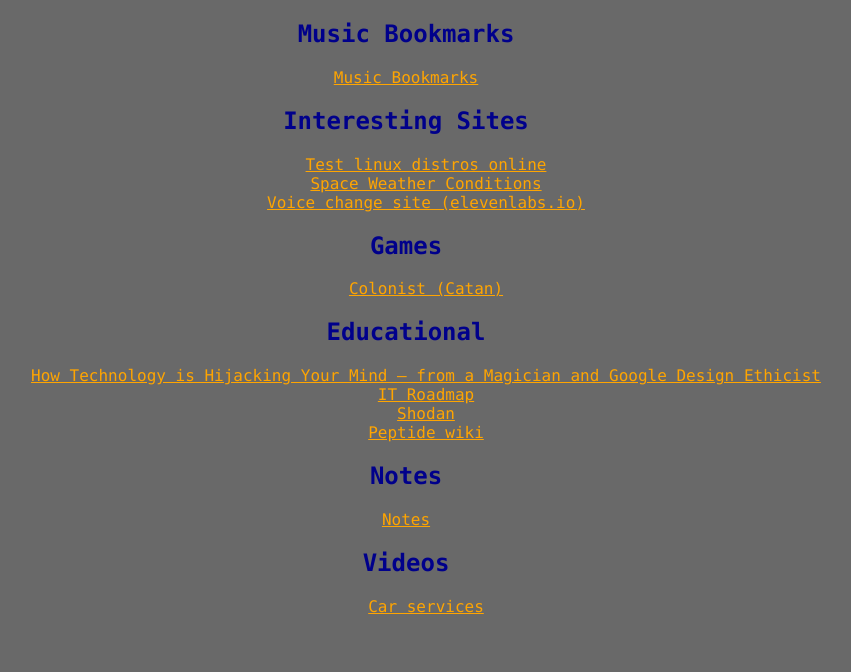
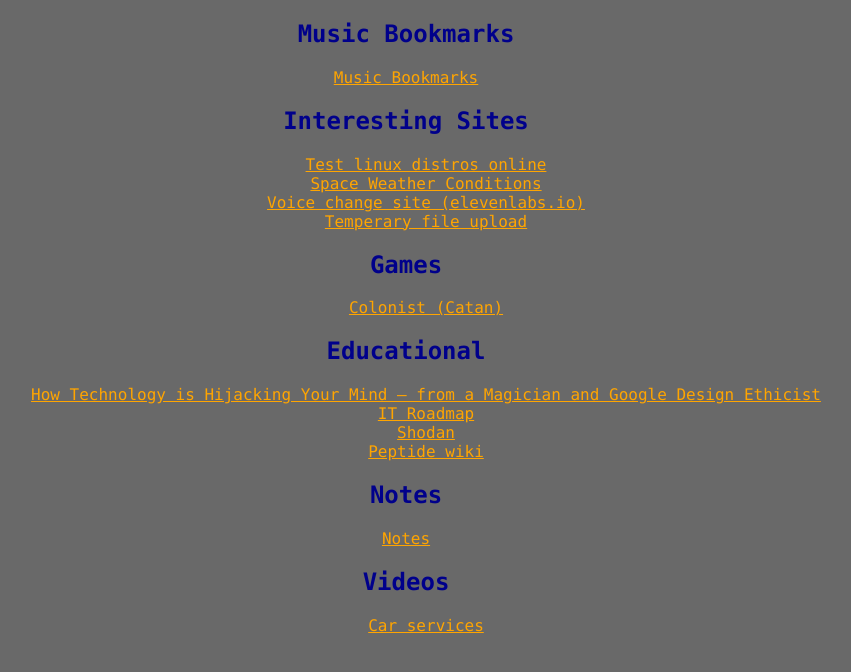
Before and after one commit to nemanjastamenkovicqa/bookmarks, a plain HTML site: page index.html in a window 1280 px wide. Shown: the whole page, without its empty margins (234-1085 px from the left). Drawn offline with Linux system fonts and the light colour scheme.

Commit message:
Update index.html

```diff
--- a/index.html
+++ b/index.html
@@ -13,6 +13,7 @@
   <li><a href="https://distrosea.com/">Test linux distros online</a></li>
   <li><a href="https://www.swpc.noaa.gov/">Space Weather Conditions<a/></li>
   <li><a href="https://elevenlabs.io/">Voice change site (elevenlabs.io)</a></li>
+  <li><a href="https://temp.sh/">Temperary file upload</a></li>
 </ul>
 
 <h2>Games</h2>
```
